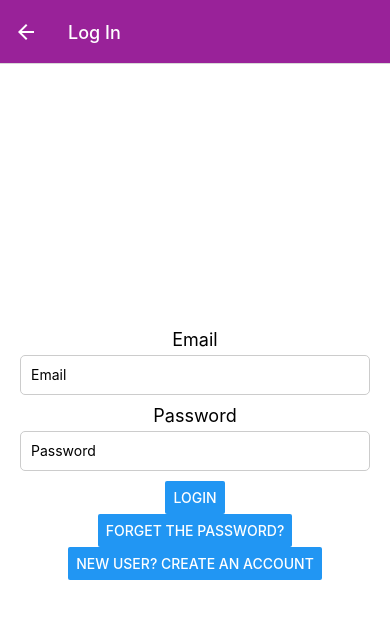
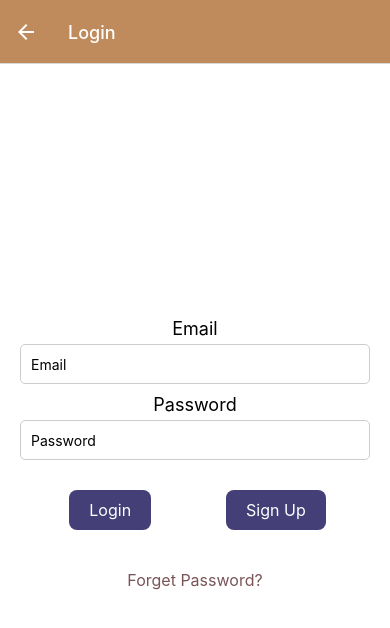
Before and after one commit to JinjingZhang1208/cs5520-project, a React Native app: screen /Login in a window 390 px wide. Shown: the top 628 px of the page. Built offline with nearby package versions, Linux system fonts and the light colour scheme; no server answers.

Commit message:
update the lgin page style

```diff
--- a/App.js
+++ b/App.js
@@ -47,10 +47,10 @@ export default function App() {
   }, []);
 
   const AuthStack = () => (
-    <Stack.Navigator screenOptions={{ headerStyle: { backgroundColor: "#929" }, headerTintColor: "white" }}>
+    <Stack.Navigator screenOptions={{ headerStyle: { backgroundColor: "#C08B5C" }, headerTintColor: "white" }}>
       <Stack.Screen name="Start" component={Start} options={{ headerShown: false }} />
       <Stack.Screen name="Signup" component={Signup} options={{ title: "Sign Up" }} />
-      <Stack.Screen name="Login" component={Login} options={{ title: "Log In" }} />
+      <Stack.Screen name="Login" component={Login} options={{ title: "Login" }} />
       <Stack.Screen name="Forget Password" component={ForgetPassword} />
     </Stack.Navigator>
   );
--- a/components/Login.js
+++ b/components/Login.js
@@ -1,5 +1,5 @@
 import { useState } from "react";
-import { View, Text, TextInput, Button, StyleSheet, Alert } from "react-native";
+import { View, Text, TextInput, TouchableOpacity, StyleSheet, Alert } from "react-native";
 import { signInWithEmailAndPassword } from "firebase/auth";
 import { auth } from "../firebase-files/firebaseSetup";
 import ForgetPassword from "./ForgetPassword";
@@ -52,9 +52,17 @@ export default function Login({ navigation }) {
           setPassword(changedText);
         }}
       />
-      <Button title="Login" onPress={loginHandler} />
-      <Button title="Forget the password?" onPress={forgetPasswordHandler} />
-      <Button title="New User? Create An Account" onPress={signupHandler} />
+      <View style={styles.buttonRow}>
+        <TouchableOpacity style={[styles.button]} onPress={loginHandler}>
+          <Text style={styles.buttonText}>Login</Text>
+        </TouchableOpacity>
+        <TouchableOpacity style={styles.button} onPress={signupHandler}>
+          <Text style={styles.buttonText}>Sign Up</Text>
+        </TouchableOpacity>
+      </View>
+      <TouchableOpacity style={styles.forgetButton} onPress={forgetPasswordHandler}>
+        <Text style={styles.forgetButtonText}>Forget Password?</Text>
+      </TouchableOpacity>
     </View>
   );
 }
@@ -80,4 +88,33 @@ const styles = StyleSheet.create({
     marginBottom: 10,
     paddingHorizontal: 10,
   },
+  buttonRow: {
+    flexDirection: 'row',
+    justifyContent: 'center',
+    marginBottom: 10,
+    marginRight: 40,
+    marginLeft: 40,
+  },
+  button: {
+    backgroundColor: '#795458',
+    paddingHorizontal: 20,
+    paddingVertical: 10,
+    borderRadius: 8,
+    backgroundColor: '#453F78',
+    marginLeft: 40,
+    marginRight: 35,
+    marginTop: 20,
+  },
+  buttonText: {
+    color: 'white',
+    fontSize: 16,
+  },
+  forgetButton: {
+    marginTop: 10,
+  },
+  forgetButtonText: {
+    color: '#795458',
+    fontSize: 16,
+    marginTop: 20,
+  },
 });
--- a/components/Signup.js
+++ b/components/Signup.js
@@ -1,7 +1,7 @@
 import { useState } from "react";
 import { View, Text, TextInput, Button, StyleSheet, Alert } from "react-native";
 import { createUserWithEmailAndPassword } from "firebase/auth";
-import { auth } from "../firebase-files/firebaseSetup"; // Import your Firebase auth instance
+import { auth } from "../firebase-files/firebaseSetup";
 
 export default function Signup({ navigation }) {
   const [email, setEmail] = useState("");
--- a/package.json
+++ b/package.json
@@ -19,7 +19,7 @@
     "expo-image-picker": "~14.7.1",
     "expo-location": "~16.5.5",
     "expo-status-bar": "~1.11.1",
-    "firebase": "^10.9.0",
+    "firebase": "^10.10.0",
     "react": "18.2.0",
     "react-native": "0.73.5",
     "react-native-config": "^1.5.1",
--- a/screens/Start.js
+++ b/screens/Start.js
@@ -1,7 +1,7 @@
 import React from 'react';
 import { StyleSheet, Text, View, Image } from 'react-native';
 import PressableButton from '../components/PressableButton';
-import Delicious from '../images/delicious.png';
+import Delicious from '../assets/delicious.png';
 
 const Start = ({ navigation }) => {
   return (
@@ -10,7 +10,7 @@ const Start = ({ navigation }) => {
       <Text style={styles.title}>Chinese Restaurants Finder</Text>
       <View style={styles.buttonsContainer}>
         <PressableButton onPress={() => navigation.navigate('Login')} customStyle={styles.button}>
-          <Text style={styles.buttonText}>Log In</Text>
+          <Text style={styles.buttonText}>Login</Text>
         </PressableButton>
         <PressableButton onPress={() => navigation.navigate('Signup')} customStyle={styles.button}>
           <Text style={styles.buttonText}>Sign Up</Text>
```
Also changed, not shown: assets/delicious.png (renamed from images/delicious.png), 1 other file (tests, documents, lock files or other folders).
